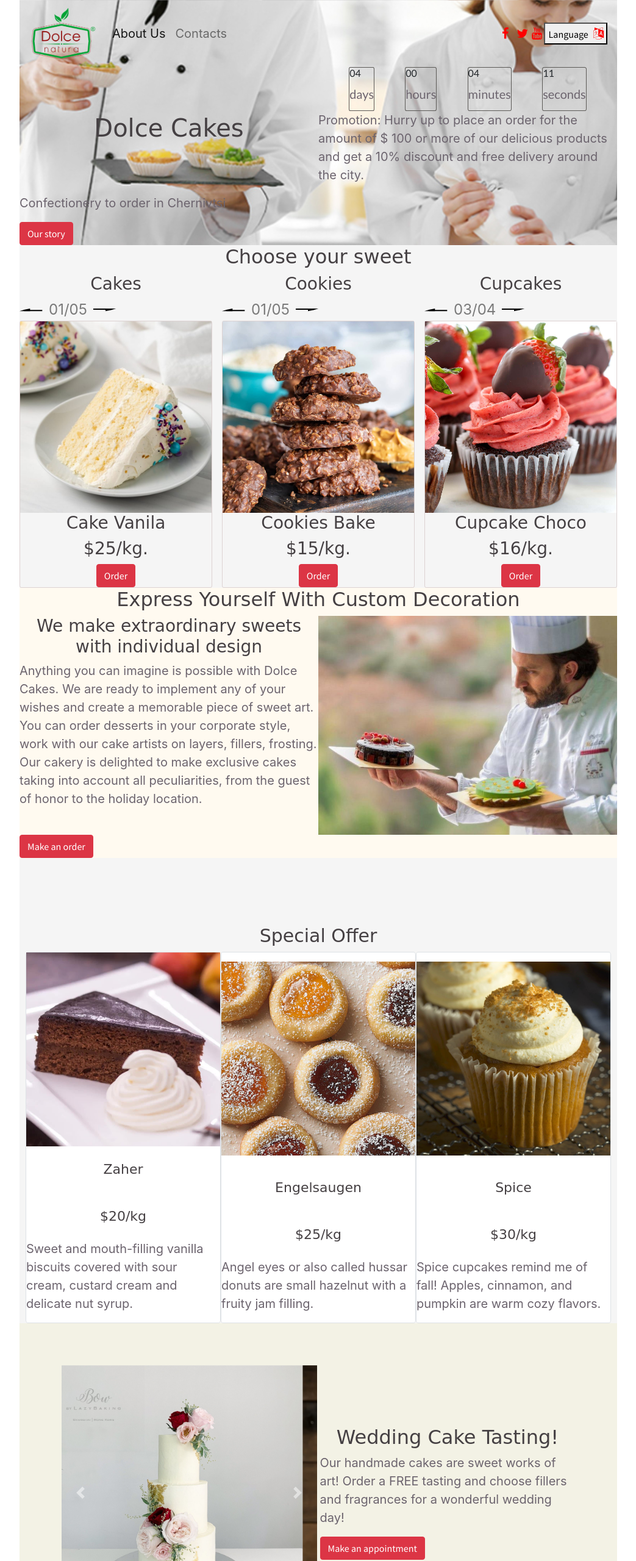
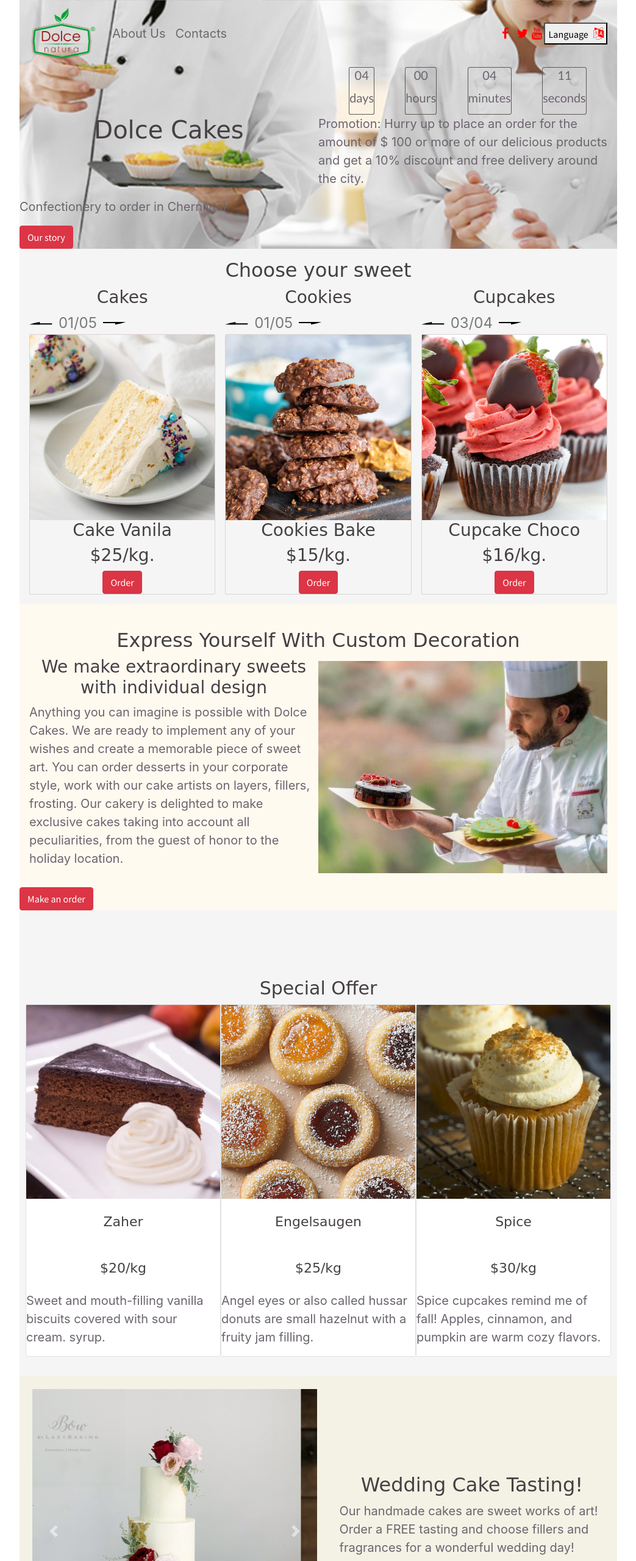
Before and after one commit to Stanis003/sweet, a plain HTML site: page index.html in a window 1280 px wide. Shown: the top 2560 px of the page at 61% size, without its empty margins (118-1161 px from the left). Drawn offline with nearby package versions, Linux system fonts and the light colour scheme; a web font is replaced by a local one.

Commit message:
Edit size...

```diff
--- a/css/index.css
+++ b/css/index.css
@@ -155,11 +155,25 @@
     color: rgb(108, 100, 110);
     font-size: 20px;
 }
-
+#days, #hours, #days, #minutes, #seconds {
+    color: rgb(108, 100, 110);
+    font-size: 20px;
+    text-align: center;
+}
 button {
     font-family: 'Source Sans Pro', sans-serif;
+
 }
+ button.dec{
+    margin-bottom:2em;
+}
+.dec{
+    padding-top:1.5em;
 
+}
+.decorate{
+    margin: 1em;
+}
 img,
 .form_to_order {
     display: block;
@@ -192,6 +206,7 @@
     display: flex;
     justify-content: center;
     flex-wrap: wrap;
+    padding-bottom:2em;
 }
 
 .collection-list .card {
@@ -324,8 +339,14 @@
 }
 
 .wedding_cake {
-    padding: 7%;
+    padding: 1.3em;
     background: rgb(243, 242, 229)
+}
+.describe_section{
+    padding-left:2em;
+}
+.form_to_order{
+    padding-left:2em;
 }
 
 #order {
@@ -334,6 +355,7 @@
 }
 
 .sweets {
+    padding: 1em;
     background-color: #f5f5f5;
 
 }
--- a/index.html
+++ b/index.html
@@ -9,9 +9,6 @@
     <link rel="stylesheet" href="https://cdn.jsdelivr.net/npm/bootstrap@4.5.3/dist/css/bootstrap.min.css"
         integrity="sha384-TX8t27EcRE3e/ihU7zmQxVncDAy5uIKz4rEkgIXeMed4M0jlfIDPvg6uqKI2xXr2" crossorigin="anonymous">
     <link rel="stylesheet" href="css/index.css">
-    <meta name="viewport" content="width=device-width, initial-scale=1.0">
-
-
 </head>
 
 <body>
@@ -25,7 +22,7 @@
                 <a class="navbar-brand" href="index.html"><img src="img/dolce_natura.png" id="logup" alt="logo"
                         class="resp"></a>
                 <ul class="navbar-nav mr-auto mt-2 mt-lg-0">
-                    <li class="nav-item active">
+                    <li class="nav-item">
                         <a class="nav-link" href="about_us.html">About Us <span class="sr-only">(current)</span></a>
                     </li>
                     <li class="nav-item">
@@ -47,12 +44,11 @@
                     <div class="timer">
                         <div class="timer__block">
                             <span id="days">12</span>
-                            <p
-                            >days</p>
+                            <p>days</p>
                         </div>
                         <div class="timer__block">
                             <span id="hours">20</span>
-                           <p>hours</p>
+                            <p>hours</p>
                         </div>
                         <div class="timer__block">
                             <span id="minutes">56</span>
@@ -60,7 +56,7 @@
                         </div>
                         <div class="timer__block">
                             <span id="seconds">20</span>
-                           <p>seconds</p>
+                            <p>seconds</p>
                         </div>
                     </div>
                 </div>
@@ -134,7 +130,6 @@
                 <h2>Express Yourself With Custom Decoration</h2>
 
                 <div class="name_decorate">
-
                     <div class="describe">
                         <h3>We make extraordinary sweets with individual design</h3>
                         <p>Anything you can imagine is possible with Dolce Cakes. We are ready to implement any of your
@@ -175,7 +170,7 @@
                     <img src="img/special_offer/zaher.jpg" alt="Zaher">
                     <h3>Zaher</h3>
                     <h3>$20/kg</h3>
-                    <p>Sweet and mouth-filling vanilla biscuits covered with sour cream, custard cream and delicate nut
+                    <p>Sweet and mouth-filling vanilla biscuits covered with sour cream.
                         syrup.</p>
                 </div>
                 <div class="card offer_cookies border">
```
